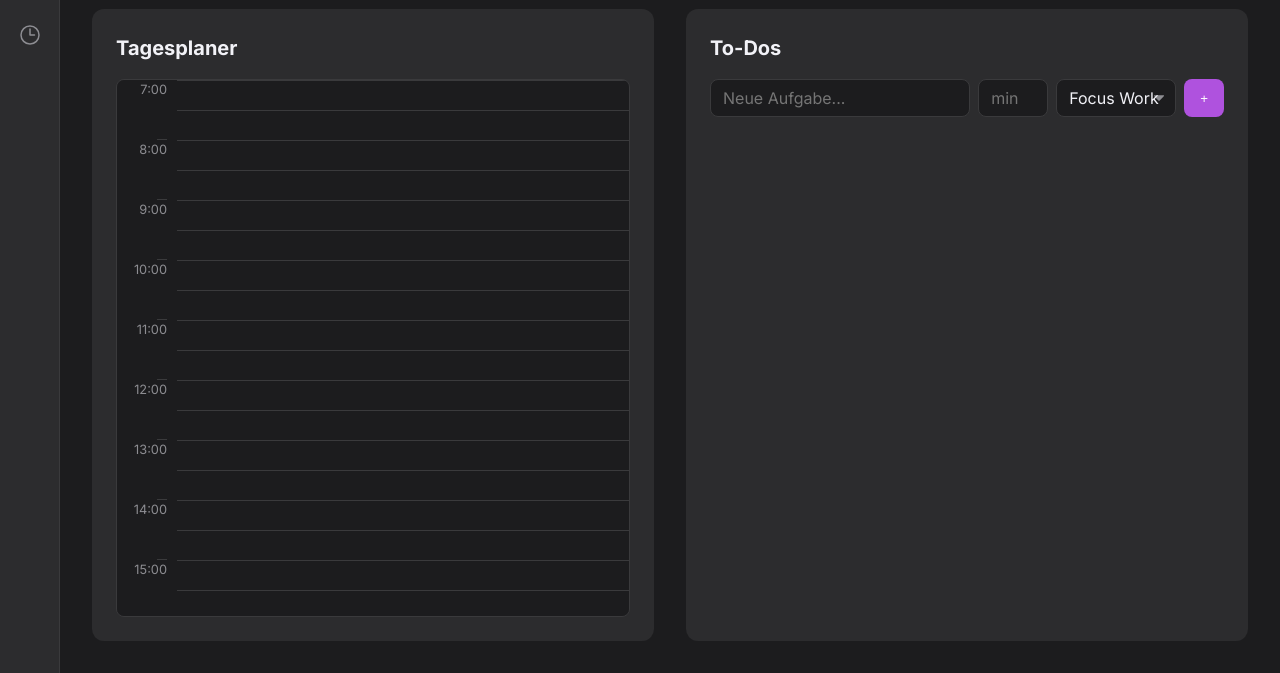
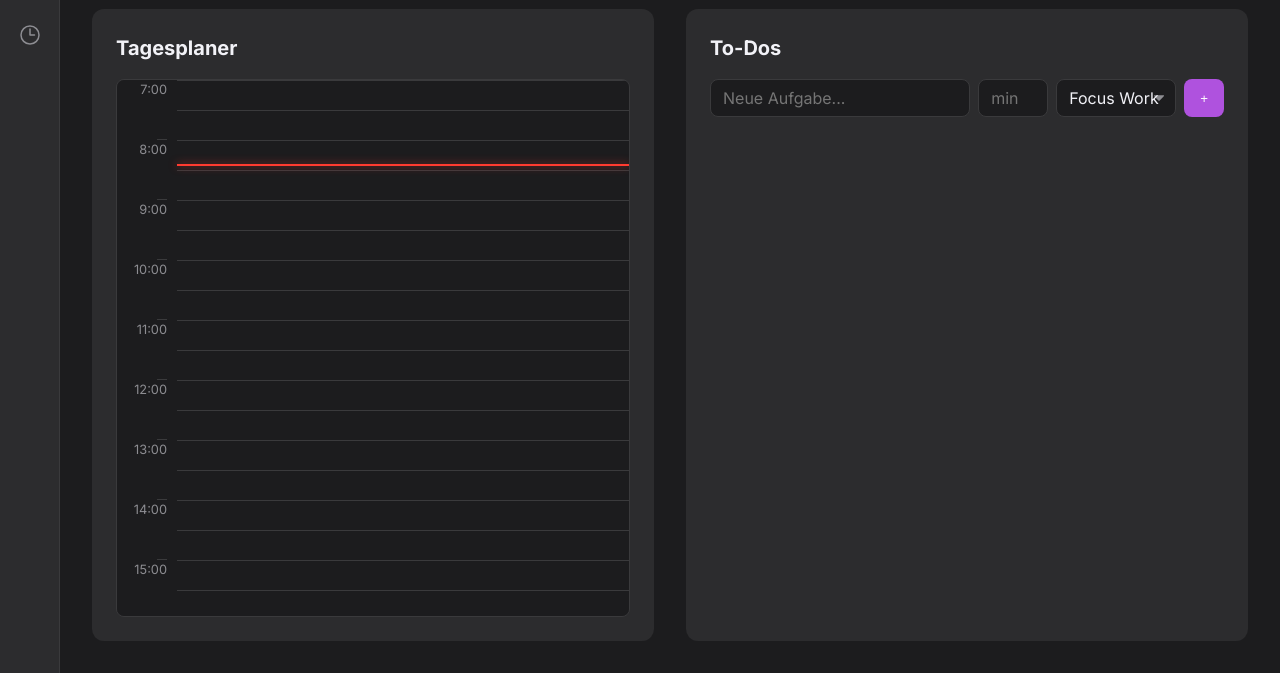
Before and after one commit to Julian1612/focus, a plain HTML site: page index.html in a window 1280 px wide. Shown: the part 127-800 px from the top of the page. Drawn offline with Linux system fonts and the light colour scheme.

Commit message:
Update index.html

```diff
--- a/index.html
+++ b/index.html
@@ -143,14 +143,13 @@
             min-height: 0;
         }
 
-        /* ANGEPASST: Die entscheidende Regel für das Layout */
         .todo-card {
             background-color: var(--card-color);
             border-radius: 12px;
             padding: 1.5rem;
             display: flex;
             flex-direction: column;
-            min-height: 0; /* Verhindert, dass die Karte größer wird als der Grid-Bereich */
+            min-height: 0;
         }
 
         .todo-card h2 {
@@ -599,6 +598,7 @@
             border: 1px solid var(--border-color);
             border-radius: 8px;
             user-select: none;
+            position: relative; /* Wichtig für den Indikator */
         }
 
         .planner-container::-webkit-scrollbar,
@@ -650,6 +650,19 @@
             position: relative;
             background-image: repeating-linear-gradient(var(--border-color) 0 1px, transparent 1px 30px), repeating-linear-gradient(var(--border-color) 0 1px, transparent 1px 60px);
             min-height: 840px;
+        }
+
+        /* NEU: Zeit-Indikator */
+        #time-indicator {
+            position: absolute;
+            width: 100%;
+            height: 2px;
+            background-color: #ff3b30;
+            left: 0;
+            z-index: 5;
+            pointer-events: none;
+            box-shadow: 0 0 8px rgba(255, 59, 48, 0.7);
+            display: none;
         }
 
         .planner-event {
@@ -667,6 +680,7 @@
             flex-direction: column;
             justify-content: space-between;
             transition: background-color 0.3s ease, border-color 0.3s ease;
+            z-index: 2; /* Stellt sicher, dass Events über dem Grid sind */
         }
 
         .planner-event[data-category="focus"] { background-color: var(--cat-focus-bg); border-color: var(--cat-focus-border); }
@@ -799,7 +813,9 @@
                 <h2>Tagesplaner</h2>
                 <div class="planner-container">
                     <div class="planner-timeline"></div>
-                    <div class="planner-grid"></div>
+                    <div class="planner-grid">
+                        <div id="time-indicator"></div>
+                    </div>
                 </div>
                 <div class="input-modal-overlay" id="planner-input-modal" style="display: none;">
                     <div class="input-modal-content">
@@ -858,6 +874,7 @@
                 timer: { interval: null, secondsLeft: 1500, isRunning: false, activeTaskItem: null }
             };
 
+            // ... (restlicher JS-Code bleibt gleich bis zur init-Funktion)
             const lists = {
                 allTodos: document.getElementById('list-all-todos'),
                 completedAllTodos: document.getElementById('completed-list-all-todos')
@@ -904,6 +921,26 @@
             const PLANNER_START_HOUR = 7;
             const HOUR_HEIGHT = 60;
 
+            // NEUE FUNKTION: Zeit-Indikator aktualisieren
+            function updateCurrentTimeIndicator() {
+                const indicator = document.getElementById('time-indicator');
+                if (!indicator) return;
+
+                const now = new Date();
+                const minutesSinceMidnight = now.getHours() * 60 + now.getMinutes();
+                const plannerStartMinutes = PLANNER_START_HOUR * 60;
+                const plannerEndMinutes = 21 * 60; // 21:00 Uhr
+
+                const currentPositionInMinutes = minutesSinceMidnight - plannerStartMinutes;
+
+                if (minutesSinceMidnight >= plannerStartMinutes && minutesSinceMidnight <= plannerEndMinutes) {
+                    indicator.style.display = 'block';
+                    indicator.style.top = `${currentPositionInMinutes}px`;
+                } else {
+                    indicator.style.display = 'none';
+                }
+            }
+
             function init() {
                 populateCategorySelects();
                 setGreeting();
@@ -915,6 +952,9 @@
                 updateGlobalControlsView();
                 renderPlannerTimeline();
                 renderPlannerEvents();
+                // NEU: Initialer Aufruf und Intervall für den Zeit-Indikator
+                updateCurrentTimeIndicator();
+                setInterval(updateCurrentTimeIndicator, 60000);
             }
 
             function populateCategorySelects() {
@@ -1353,7 +1393,10 @@
             }
 
             function renderPlannerEvents() {
-                plannerGrid.innerHTML = '';
+                // Clear all but the time indicator
+                const events = plannerGrid.querySelectorAll('.planner-event');
+                events.forEach(e => e.remove());
+
                 state.plannerEvents.forEach(event => {
                     const eventEl = document.createElement('div');
                     eventEl.className = 'planner-event';
```
